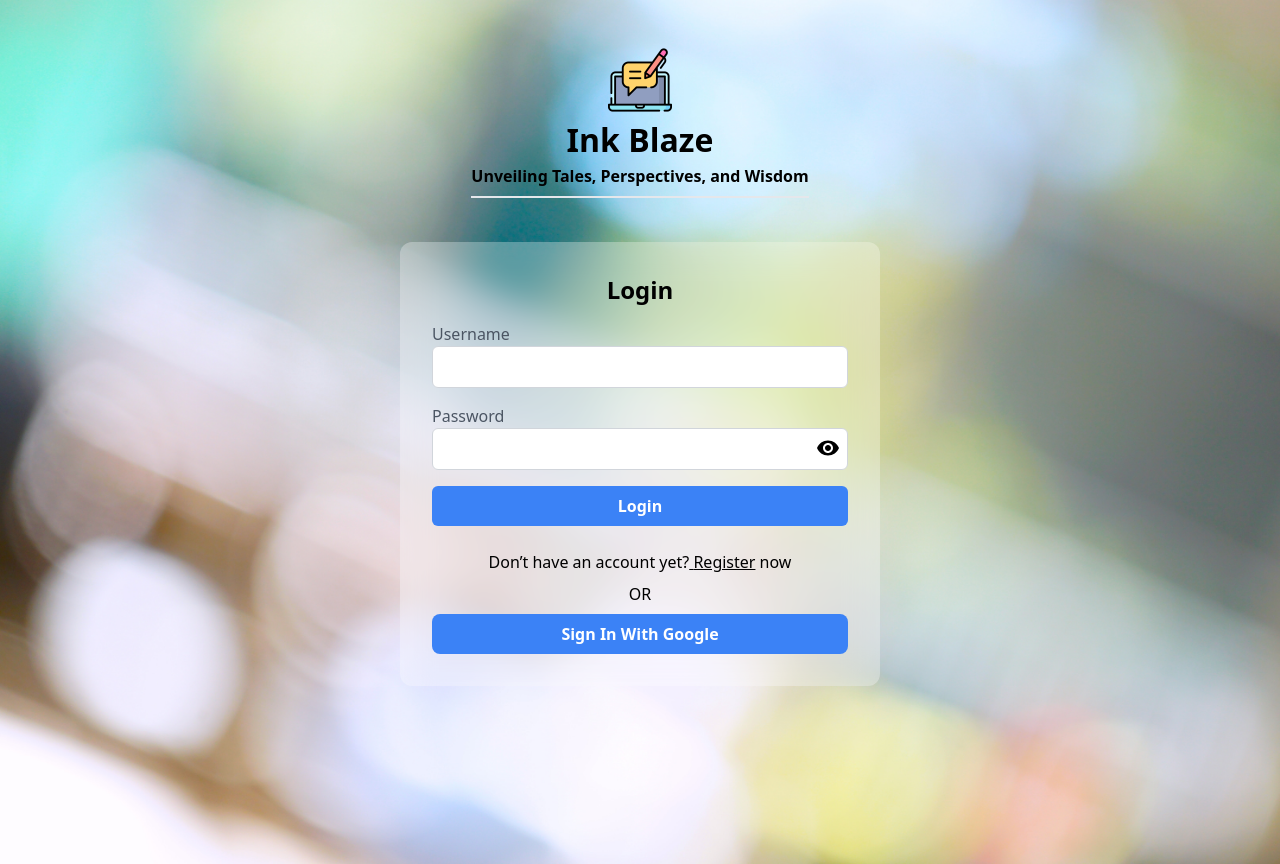
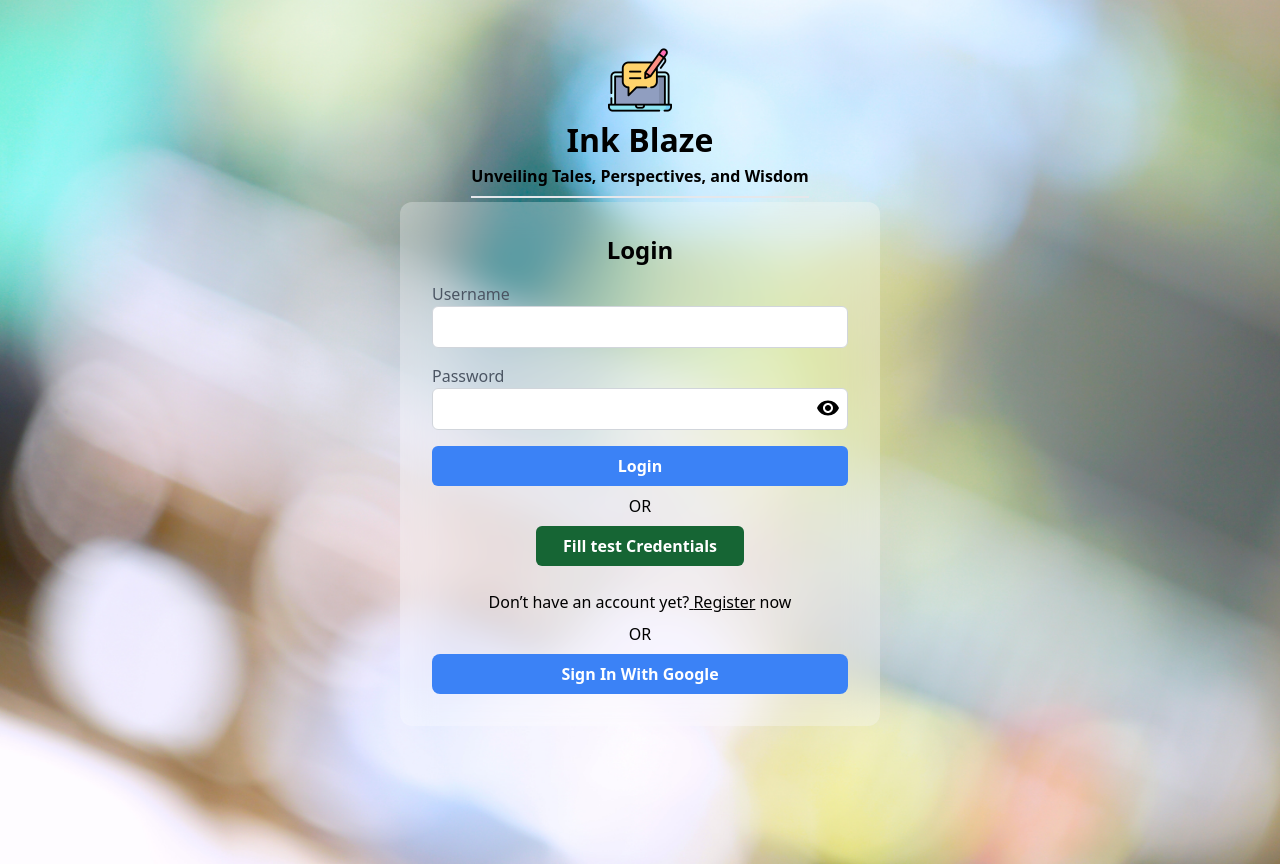
Before and after one commit to Anand-singh97/BlogApp_MERN, a React (Create React App) app in the folder frontend/: page /login in a window 1280 px wide. Built offline with nearby package versions, Linux system fonts and the light colour scheme.

Commit message:
fill test credential button added on login page.

```diff
--- a/frontend/src/pages/loginPage.jsx
+++ b/frontend/src/pages/loginPage.jsx
@@ -50,6 +50,11 @@ export const LoginPage = () => {
     }
     setErrors(errorList);
     return Object.keys(errorList).length === 0;
+  }
+
+  const fillTestAccountCredentials = ()=>{
+    setUsername('test');
+    setPassword('test');
   }
 
   const sendForm = async (e) => {
@@ -149,12 +154,22 @@ export const LoginPage = () => {
               />
               <span className=" text-red-500">{errors.password ? errors.password : ''}</span>
             </div>
+            <div className=" flex flex-col items-center gap-2">
             <button
               type="submit"
               className="bg-blue-500 hover:bg-blue-600 text-white font-semibold rounded-md py-2 px-4 w-full"
             >
               Login
             </button>
+            <p>OR</p>
+            <button onClick={fillTestAccountCredentials}
+              type="submit"
+              className="bg-green-800 hover:bg-blue-600 text-white font-semibold rounded-md py-2 px-4 w-[50%]"
+            >
+              Fill test Credentials
+            </button>
+            </div>
+
 
             <div class="mt-6 text-center">
               <div className="flex flex-col  gap-2">
```
